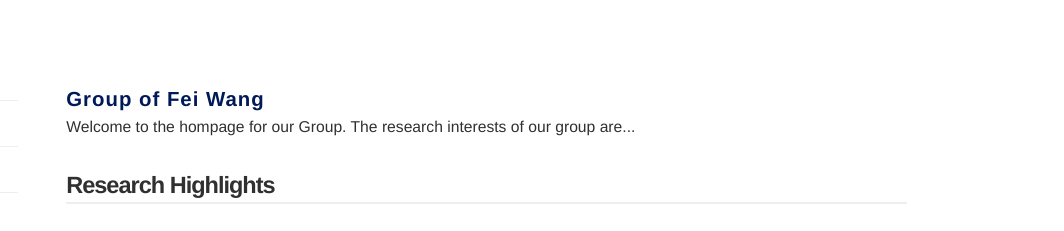
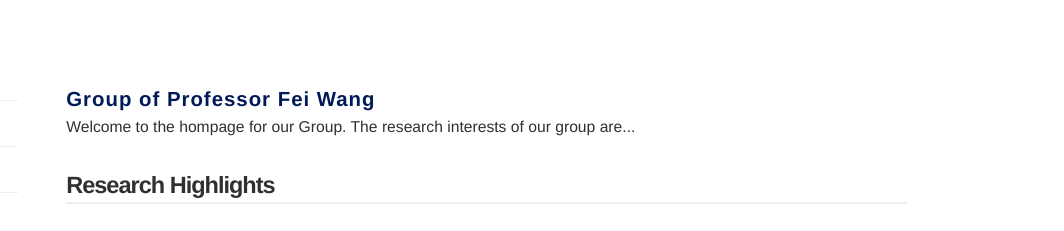
Before and after one commit to wcm-wanglab/WCM-WangLAB.github.io, a plain HTML site: page index.html in a window 1280 px wide. Shown: the top 231 px of the page, 216-1280 px from the left. Drawn offline with Linux system fonts and the light colour scheme.

Commit message:
Update index.html

```diff
--- a/index.html
+++ b/index.html
@@ -50,7 +50,7 @@
 		<p>
 		<br>
 
-		<h1><a style="text-decoration: none" href="index.html">Group of Fei Wang</a></h1>
+		<h1><a style="text-decoration: none" href="index.html">Group of Professor Fei Wang</a></h1>
 		<p>
 			Welcome to the hompage for our Group. The research interests of our group are...
 
```
